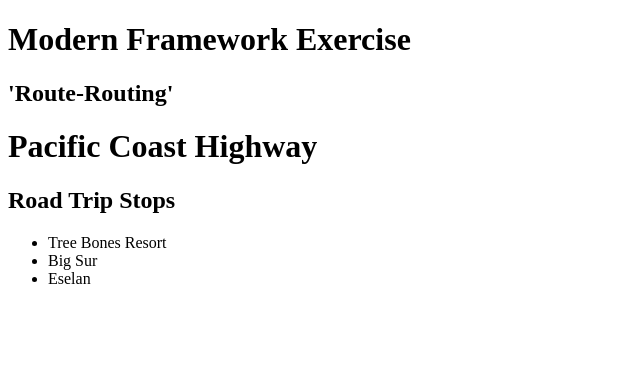
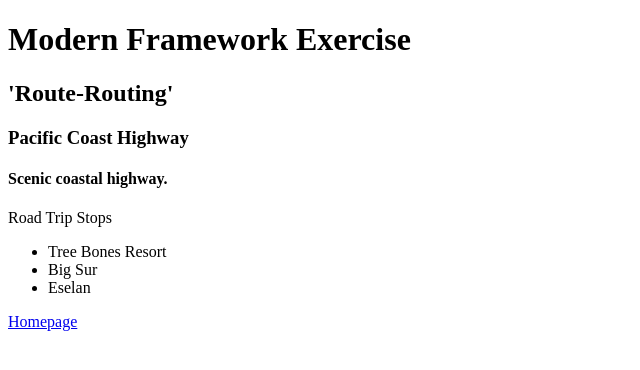
Before and after one commit to athenaperez/MF-Route-Routing-exercise, a website: page index.html at #!/pch in a window 1280 px wide. Shown: the whole page, without its empty margins (0-640 px from the left). Drawn offline with nearby package versions, Linux system fonts and the light colour scheme; some packages are replaced by stand-ins of ours.

Commit message:
functional

```diff
--- a/partials/PCH1.html
+++ b/partials/PCH1.html
@@ -1,7 +1,13 @@
-<h1>Pacific Coast Highway</h1>
-<h2>Road Trip Stops</h2>
+
+
+<h3>{{highwayName}}</h3>
+<h4>{{highwayDescription}}</h4>
+Road Trip Stops
 <ul>
 	<li>Tree Bones Resort</li>
 	<li>Big Sur</li>
 	<li>Eselan</li>
 </ul>
+
+
+<a href="http://localhost:8080/#!/">Homepage</a>
```
Also changed, not shown: partials/riverGorgeHWY.html (+6 -2 lines).
